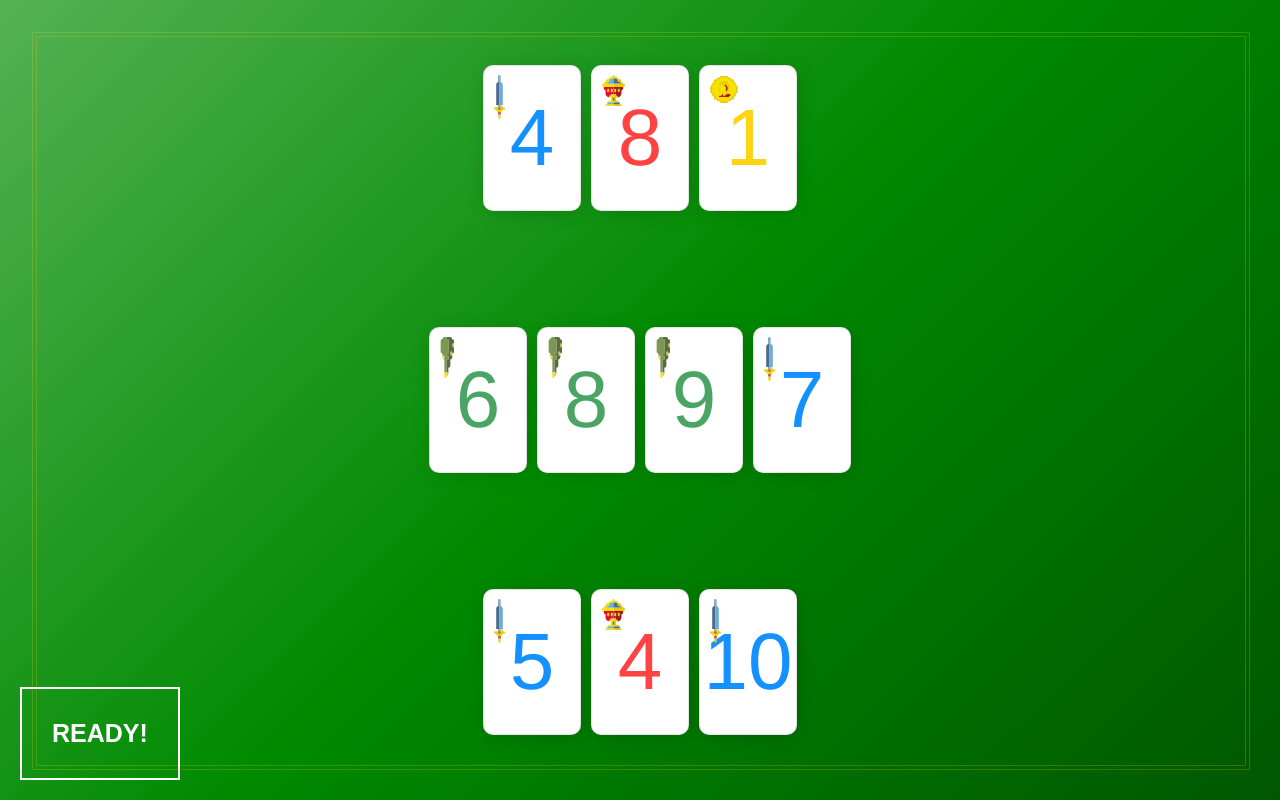
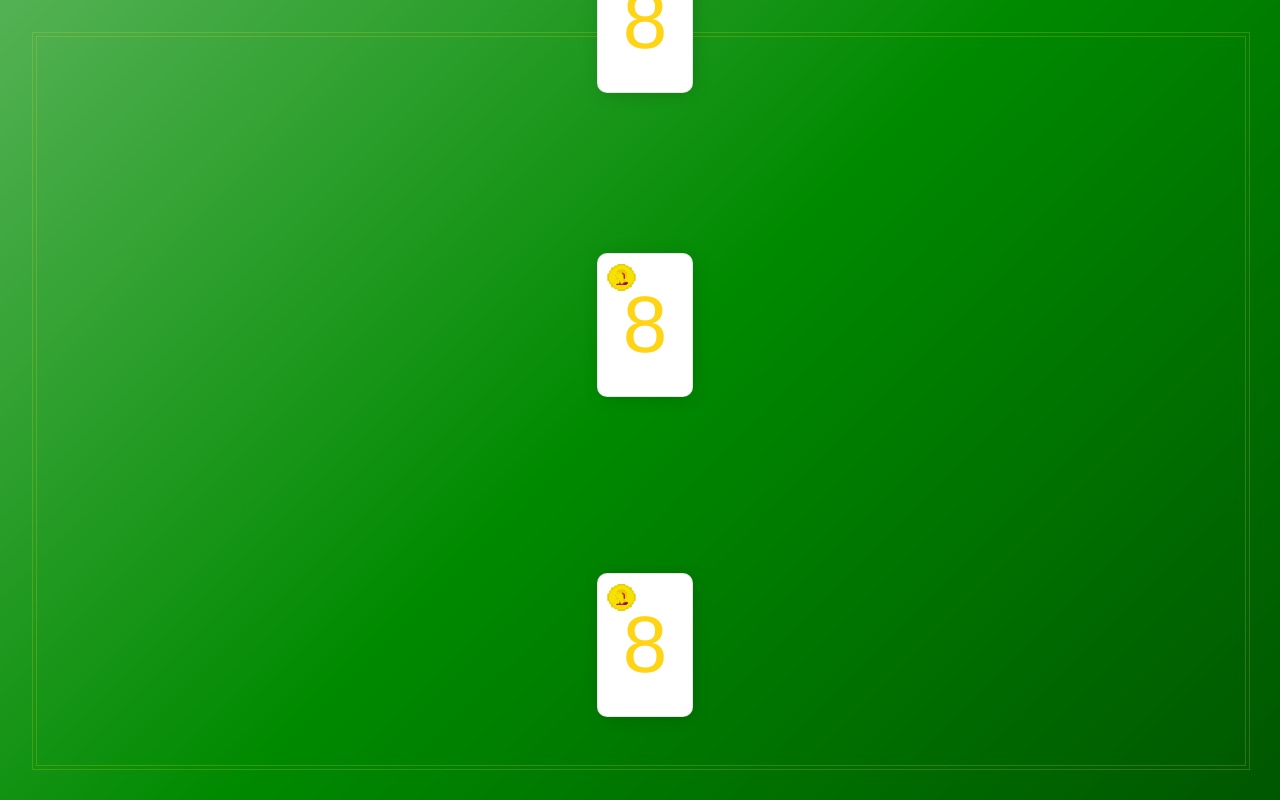
Before and after one commit to juandiegombr/thebroom, a Vue app: page / in a window 1280 px wide. Built offline with nearby package versions, Linux system fonts and the light colour scheme.

Commit message:
Testing animations

```diff
--- a/src/App.vue
+++ b/src/App.vue
@@ -1,11 +1,13 @@
 <template>
   <div id="app">
     <TheGameArea/>
-    <ThePlayer/>
+    <!-- <ThePlayer/>
     <TheDealer/>
     <TheCommonCards/>
-    <ThePlayButton/>
-    <!-- <Cardtest v-if="card" :card="card" :index="0"/> -->
+    <ThePlayButton/> -->
+    <Cardtest v-if="card" :card="card" :index="0" :position="0"/>
+    <Cardtest v-if="card" :card="card" :index="0" :position="1"/>
+    <Cardtest v-if="card" :card="card" :index="0" :position="2"/>
   </div>
 </template>
 
--- a/src/components/Cardtest.vue
+++ b/src/components/Cardtest.vue
@@ -1,6 +1,6 @@
 <template>
-  <div class="cardtest" :class="{'cardtest-selected': cardSelected, 'face-down': cardSelected}">
-    <div class="cardtest-front" :class="{'face-down': cardSelected}" @click="clickOnCard">
+<div class="cardtest" :class="{'cardtest-selected': cardSelected, 'face-down': cardSelected}" :style="{top: `calc(${positions[position].top}% - 4.5rem)`, left: `calc(${positions[number].left}% - 3rem)`}">
+    <div class="cardtest-front" :class="{'face-down': cardSelected}" @click="moveCard">
       <div class="suit-wrapper">
         <component :is="card.suit"/>
       </div>
@@ -8,7 +8,7 @@
         {{card.value}}
       </span>
     </div>
-    <div class="cardtest-back" :class="{'face-down': cardSelected, 'matched': isMatched}" @click="clickOnCard">
+    <div class="cardtest-back" :class="{'face-down': cardSelected}" @click="clickOnCard">
       <div class="cardtest-back-design"></div>
       <div class="cardtest-back-corners-top"></div>
       <div class="cardtest-back-corners-bottom"></div>
@@ -34,13 +34,13 @@ export default {
     card: {
       type: Object,
       required: true
+    },
+    position: {
+      type: Number,
+      required: true
     }
   },
   computed: {
-    isMatched () {
-      const matchedCards = this.$store.state.matchedCards.map(card => card.index)
-      return matchedCards.includes(this.index)
-    },
     suitColor () {
       const colors = {
         heart: 'red',
@@ -61,6 +61,12 @@ export default {
     }
   },
   methods: {
+    moveCard () {
+      if (this.number === 5) {
+        this.number = 0
+      }
+      this.number++
+    },
     clickOnCard () {
       this.cardSelected = !this.cardSelected
     },
@@ -84,7 +90,16 @@ export default {
   },
   data () {
     return {
-      cardSelected: false
+      cardSelected: false,
+      positions: [
+        {top: 40, left: 50},
+        {top: 2, left: 50},
+        {top: 80, left: 50},
+        {top: 100, left: 100},
+        {top: 0, left: 100},
+        {top: 50, left: 50}
+      ],
+      number: 0
     }
   },
   components: {
@@ -102,20 +117,21 @@ export default {
 
 .cardtest {
   position: absolute;
+  cursor: pointer;
   height: 9rem;
   width: 6rem;
   margin: 5px;
-  top: 250px;
-  right: 250px;
+  // top: 250px;
+  // right: 250px;
   justify-self: center;
   align-self: center;
-  transition: all 2s;
+  transition: all 1s;
   // transition: all 2s cubic-bezier(0.85, 0.12, 0, 1.07) 0s;
 
   &.cardtest-selected {
     // transform: translateY(-20px) !important;
-    top: 0;
-    right: 0;
+    // top: 0;
+    // right: 0;
   }
   &-value {
     font-size: 80px;
```
